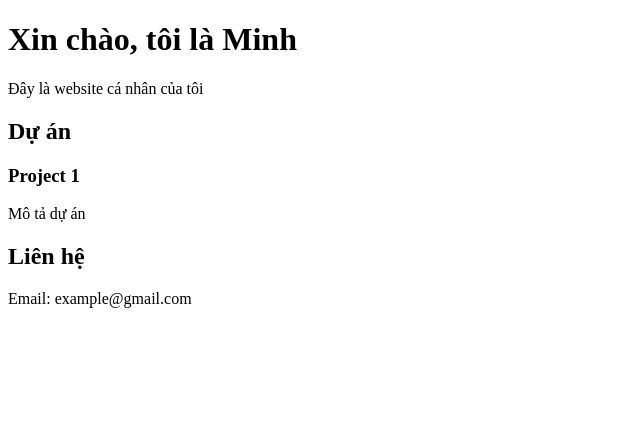
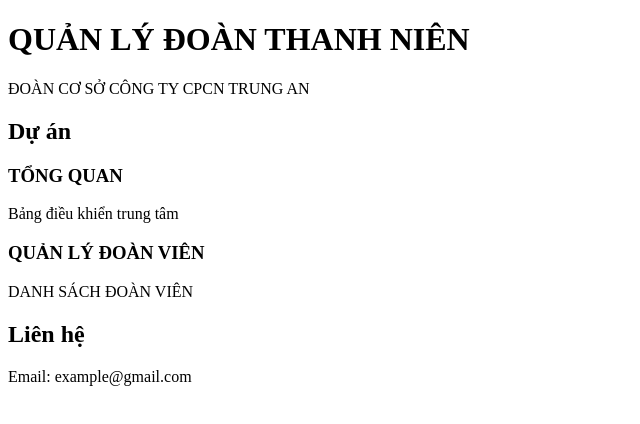
Before and after one commit to minhdoanphan1597-commits/taothutrangweb, a plain HTML site: page index.html in a window 1280 px wide. Shown: the whole page, without its empty margins (0-640 px from the left). Drawn offline with Linux system fonts and the light colour scheme.

Commit message:
Update index.html

```diff
--- a/index.html
+++ b/index.html
@@ -5,15 +5,16 @@
 </head>
 <body>
 
-    <h1>Xin chào, tôi là Minh</h1>
-    <p>Đây là website cá nhân của tôi</p>
+    <h1>QUẢN LÝ ĐOÀN THANH NIÊN</h1>
+    <p>ĐOÀN CƠ SỞ CÔNG TY CPCN TRUNG AN</p>
 
     <h2>Dự án</h2>
     <div>
-        <h3>Project 1</h3>
-        <p>Mô tả dự án</p>
+        <h3>TỔNG QUAN</h3>
+        <p>Bảng điều khiển trung tâm</p>
     </div>
-
+        <h3>QUẢN LÝ ĐOÀN VIÊN</h3>
+        <p>DANH SÁCH ĐOÀN VIÊN</p>
     <h2>Liên hệ</h2>
     <p>Email: example@gmail.com</p>
 
```
